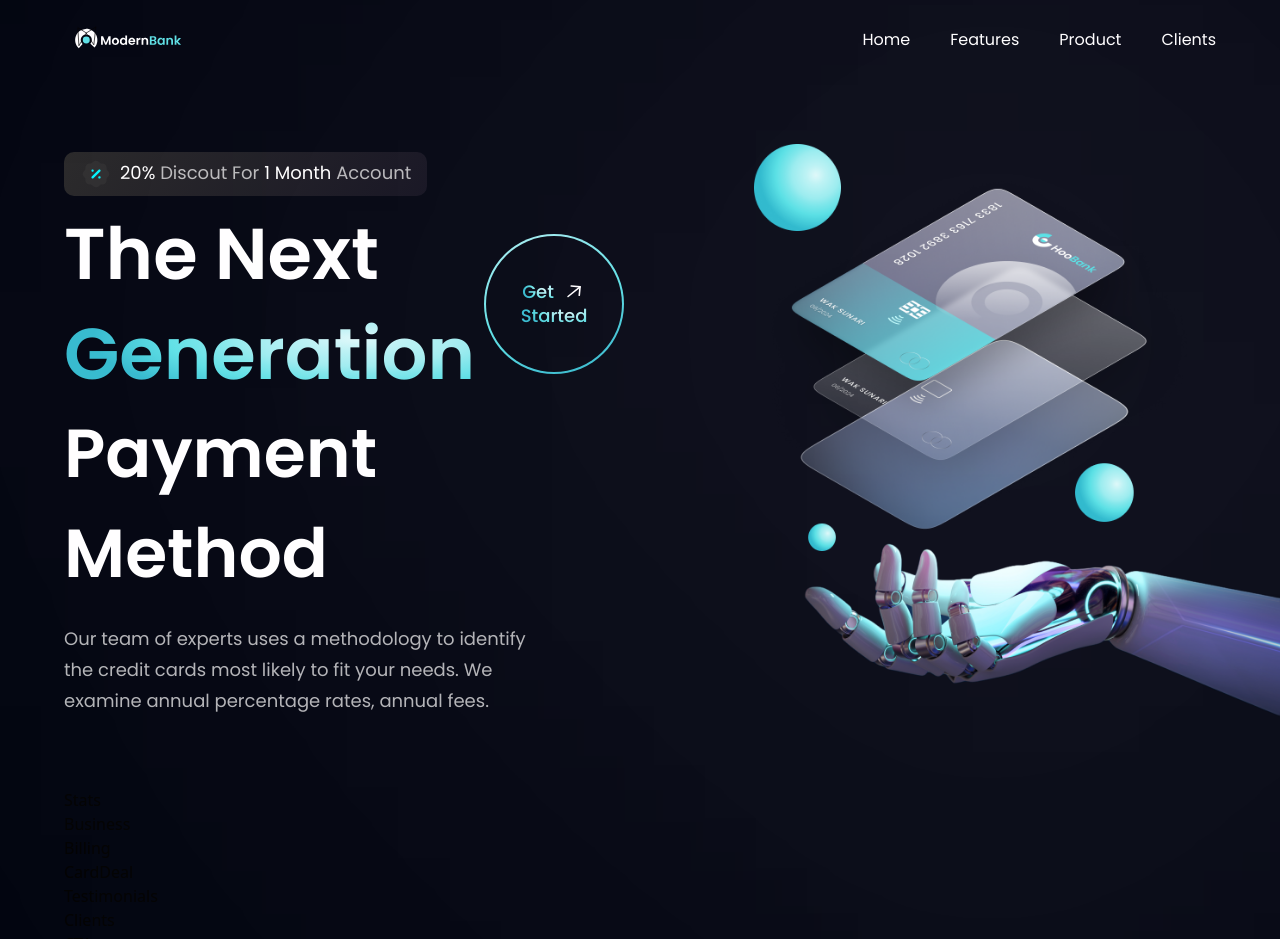
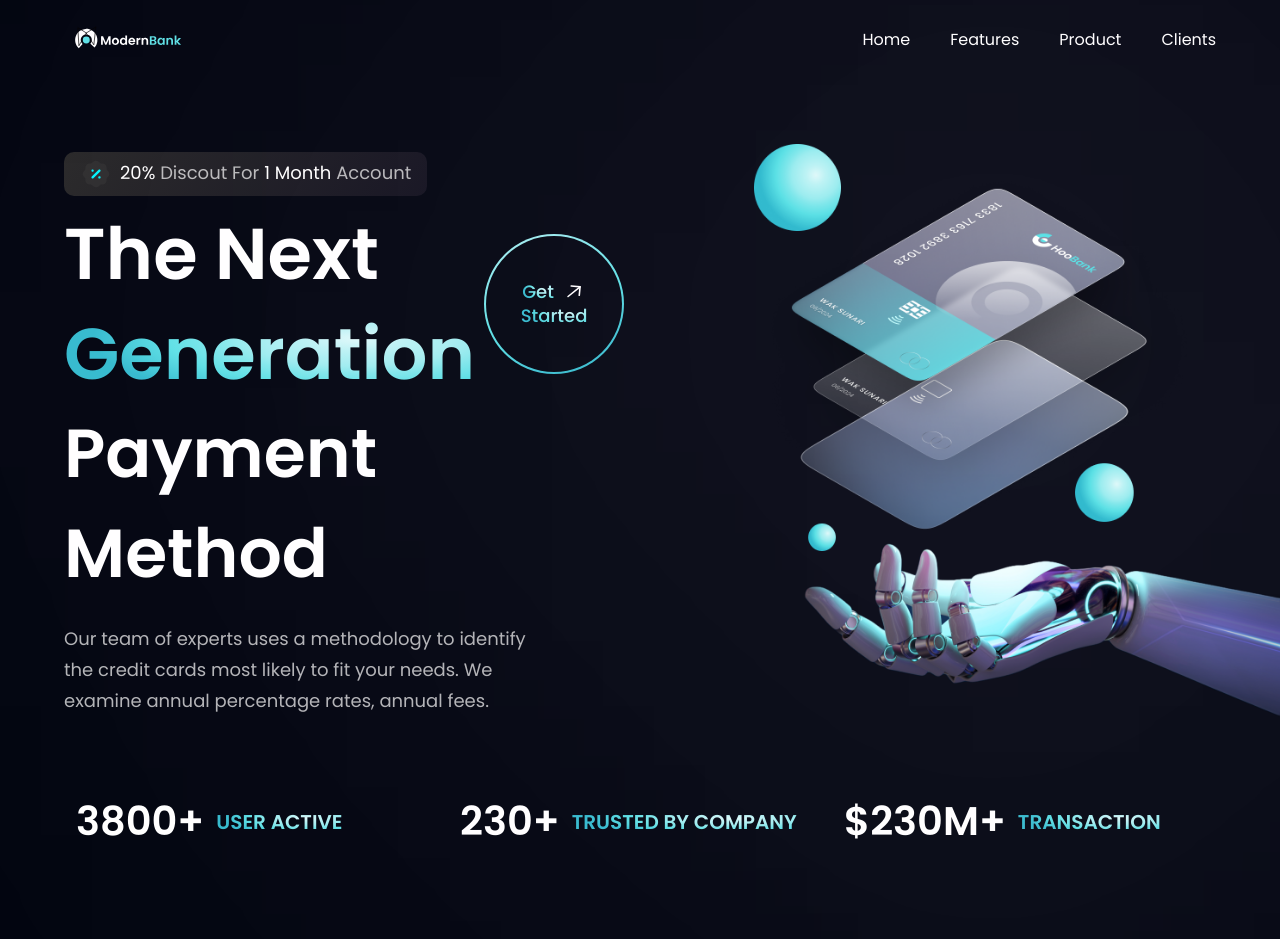
Before and after one commit to akashdas99/Banking-App, a React (Vite) app: page / in a window 1280 px wide. Shown: the top 939 px of the page. Built offline with nearby package versions, Linux system fonts and the light colour scheme.

Commit message:
feat: Add Stats sections

```diff
--- a/src/components/Stats.tsx
+++ b/src/components/Stats.tsx
@@ -1,7 +1,22 @@
-import React from "react";
+import { stats } from "../constants";
+import styles from "../style";
 
-const Stats = () => {
-  return <div>Stats</div>;
-};
+const Stats = () => (
+  <section className={`${styles.flexCenter} flex-row flex-wrap sm:mb-20 mb-6`}>
+    {stats.map((stat) => (
+      <div
+        key={stat.id}
+        className={`flex-1 flex justify-start items-center flex-row m-3`}
+      >
+        <h4 className="font-poppins font-semibold xs:text-[40px] text-[30px] xs:leading-[43px] text-white">
+          {stat.value}
+        </h4>
+        <p className="font-poppins font-semibold xs:text-[20px] text-[15px] xs:leading-[26px] leading-[22px] text-gradient uppercase ml-3">
+          {stat.title}
+        </p>
+      </div>
+    ))}
+  </section>
+);
 
 export default Stats;
```
